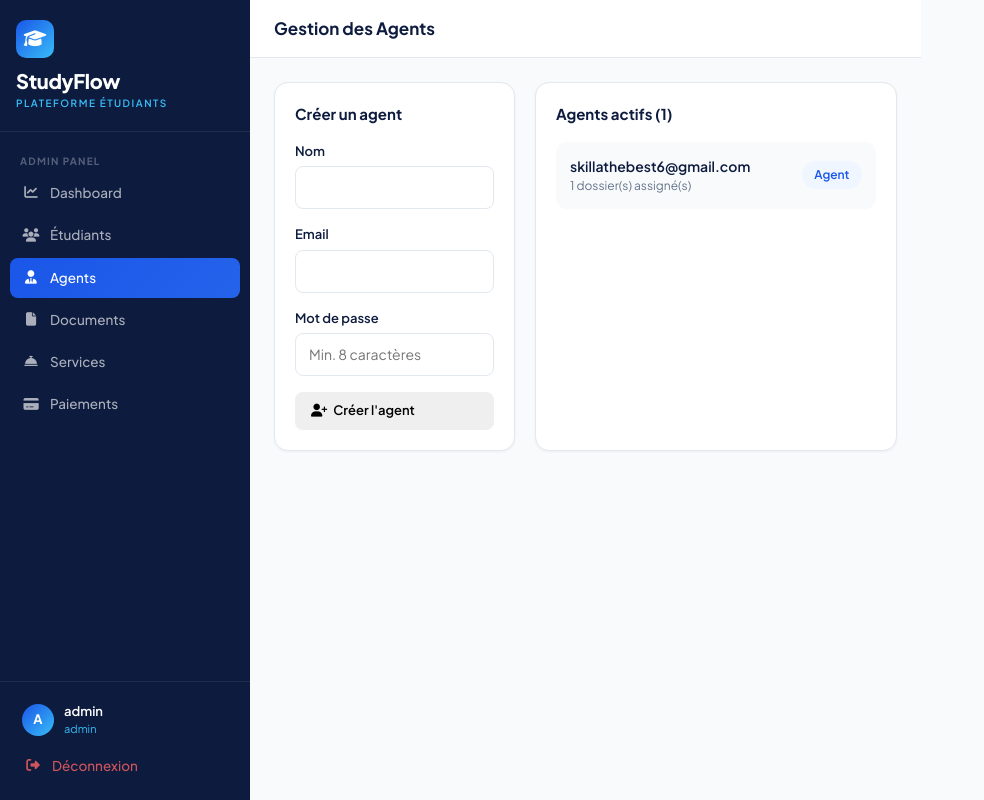
After one commit to skillathebest6-cmd/Study-flow-, a Flask app: page /admin/agents in a window 1280 px wide. The commit adds this page. Shown: the whole page, without its empty margins (0-984 px from the left). Run offline with Flask 3, Linux system fonts and the light colour scheme; a user stored in the database is signed in; some libraries are stand-ins or nearby versions.

Commit message:
Add multi-agent management: create agents, assign cases, agent view

```diff
--- a/models/user.py
+++ b/models/user.py
@@ -25,6 +25,7 @@ class StudentProfile(db.Model):
     __tablename__ = 'student_profiles'
     id = db.Column(db.Integer, primary_key=True)
     user_id = db.Column(db.Integer, db.ForeignKey('users.id'), nullable=False)
+    assigned_agent_id = db.Column(db.Integer, db.ForeignKey('users.id'), nullable=True)
     first_name = db.Column(db.String(80))
     last_name = db.Column(db.String(80))
     phone = db.Column(db.String(20))
@@ -37,6 +38,7 @@ class StudentProfile(db.Model):
     status = db.Column(db.String(30), default='nouveau')
     created_at = db.Column(db.DateTime, default=datetime.utcnow)
     documents = db.relationship('Document', backref='student', lazy=True)
+    assigned_agent = db.relationship('User', foreign_keys=[assigned_agent_id])
     payments = db.relationship('Payment', backref='student', lazy=True)
 
     @property
--- a/routes/admin.py
+++ b/routes/admin.py
@@ -11,6 +11,16 @@ def admin_required(f):
     def decorated(*args, **kwargs):
         if not current_user.is_authenticated or current_user.role != 'admin':
             flash('Accès refusé. Vous n\'êtes pas administrateur.', 'danger')
+            return redirect(url_for('auth.login'))
+        return f(*args, **kwargs)
+    return decorated
+
+def staff_required(f):
+    """Autorise admin ET agent"""
+    @wraps(f)
+    def decorated(*args, **kwargs):
+        if not current_user.is_authenticated or current_user.role not in ('admin', 'agent'):
+            flash('Accès refusé.', 'danger')
             return redirect(url_for('auth.login'))
         return f(*args, **kwargs)
     return decorated
@@ -93,8 +103,9 @@ def student_detail(sid):
     profile = StudentProfile.query.get_or_404(sid)
     docs = Document.query.filter_by(student_id=sid).all()
     payments = Payment.query.filter_by(student_id=sid).all()
+    all_agents = User.query.filter_by(role='agent').all()
     return render_template('admin/student_detail.html',
-        profile=profile, docs=docs, payments=payments
+        profile=profile, docs=docs, payments=payments, all_agents=all_agents
     )
 
 @admin_bp.route('/student/<int:sid>/status', methods=['POST'])
@@ -200,3 +211,62 @@ def update_service_status(req_id):
 
     flash('Statut mis à jour!', 'success')
     return redirect(url_for('admin.services'))
+
+@admin_bp.route('/agents', methods=['GET', 'POST'])
+@login_required
+@admin_required
+def agents():
+    if request.method == 'POST':
+        email = request.form.get('email', '').strip()
+        password = request.form.get('password', '')
+        first_name = request.form.get('first_name', '').strip()
+
+        if User.query.filter_by(email=email).first():
+            flash('Un compte avec cet email existe déjà.', 'danger')
+            return redirect(url_for('admin.agents'))
+
+        if len(password) < 8:
+            flash('Le mot de passe doit contenir au moins 8 caractères.', 'danger')
+            return redirect(url_for('admin.agents'))
+
+        agent = User(email=email, role='agent')
+        agent.set_password(password)
+        db.session.add(agent)
+        db.session.commit()
+
+        flash(f'Agent {first_name} créé avec succès.', 'success')
+        return redirect(url_for('admin.agents'))
+
+    all_agents = User.query.filter_by(role='agent').all()
+    agent_counts = {}
+    for agent in all_agents:
+        agent_counts[agent.id] = StudentProfile.query.filter_by(assigned_agent_id=agent.id).count()
+
+    return render_template('admin/agents.html', agents=all_agents, agent_counts=agent_counts)
+
+@admin_bp.route('/student/<int:sid>/assign', methods=['POST'])
+@login_required
+@admin_required
+def assign_agent(sid):
+    student = StudentProfile.query.get_or_404(sid)
+    agent_id = request.form.get('agent_id')
+
+    student.assigned_agent_id = int(agent_id) if agent_id else None
+    db.session.commit()
+
+    flash('Dossier assigné avec succès.', 'success')
+    return redirect(url_for('admin.student_detail', sid=sid))
+
+@admin_bp.route('/my-students')
+@login_required
+def my_students():
+    if current_user.role not in ('admin', 'agent'):
+        flash('Accès refusé.', 'danger')
+        return redirect(url_for('auth.login'))
+
+    if current_user.role == 'admin':
+        my_list = StudentProfile.query.all()
+    else:
+        my_list = StudentProfile.query.filter_by(assigned_agent_id=current_user.id).all()
+
+    return render_template('admin/my_students.html', students=my_list)
--- a/routes/auth.py
+++ b/routes/auth.py
@@ -24,6 +24,8 @@ def login():
     if current_user.is_authenticated:
         if current_user.role == 'admin':
             return redirect(url_for('admin.dashboard'))
+        if current_user.role == 'agent':
+            return redirect(url_for('admin.my_students'))
         return redirect(url_for('auth.dashboard'))
 
     if request.method == 'POST':
@@ -35,6 +37,8 @@ def login():
             login_user(user, remember=True)
             if user.role == 'admin':
                 return redirect(url_for('admin.dashboard'))
+            if user.role == 'agent':
+                return redirect(url_for('admin.my_students'))
             return redirect(url_for('auth.dashboard'))
         flash('Email ou mot de passe incorrect.', 'danger')
 
--- /dev/null
+++ b/templates/admin/agents.html
@@ -0,0 +1,80 @@
+{% extends "base.html" %}
+{% block title %}Gestion des Agents{% endblock %}
+
+{% block sidebar_nav %}
+<div class="nav-label">Admin Panel</div>
+<a href="{{ url_for('admin.dashboard') }}" class="sidebar-link">
+  <i class="fas fa-chart-line"></i> Dashboard
+</a>
+<a href="{{ url_for('admin.students') }}" class="sidebar-link">
+  <i class="fas fa-users"></i> Étudiants
+</a>
+<a href="{{ url_for('admin.agents') }}" class="sidebar-link active">
+  <i class="fas fa-user-tie"></i> Agents
+</a>
+<a href="{{ url_for('admin.documents') }}" class="sidebar-link">
+  <i class="fas fa-file"></i> Documents
+</a>
+<a href="{{ url_for('admin.services') }}" class="sidebar-link">
+  <i class="fas fa-concierge-bell"></i> Services
+</a>
+<a href="{{ url_for('admin.payments') }}" class="sidebar-link">
+  <i class="fas fa-credit-card"></i> Paiements
+</a>
+{% endblock %}
+
+{% block page_title %}Gestion des Agents{% endblock %}
+
+{% block content %}
+
+{% with messages = get_flashed_messages(with_categories=true) %}
+  {% if messages %}
+    {% for category, message in messages %}
+      <div class="alert alert-{{ category }}">{{ message }}</div>
+    {% endfor %}
+  {% endif %}
+{% endwith %}
+
+<div style="display:grid;grid-template-columns:1fr 1.5fr;gap:20px;">
+
+  <div class="sf-card">
+    <div style="font-size:15px;font-weight:700;color:#0D1B3E;margin-bottom:16px;">Créer un agent</div>
+    <form method="POST">
+      <input type="hidden" name="csrf_token" value="{{ csrf_token() }}">
+      <div class="mb-3">
+        <label class="sf-label">Nom</label>
+        <input type="text" name="first_name" class="sf-input" required>
+      </div>
+      <div class="mb-3">
+        <label class="sf-label">Email</label>
+        <input type="email" name="email" class="sf-input" required>
+      </div>
+      <div class="mb-3">
+        <label class="sf-label">Mot de passe</label>
+        <input type="password" name="password" class="sf-input" placeholder="Min. 8 caractères" required>
+      </div>
+      <button type="submit" class="btn-sf" style="width:100%;">
+        <i class="fas fa-user-plus"></i> Créer l'agent
+      </button>
+    </form>
+  </div>
+
+  <div class="sf-card">
+    <div style="font-size:15px;font-weight:700;color:#0D1B3E;margin-bottom:16px;">Agents actifs ({{ agents|length }})</div>
+    {% if agents %}
+      {% for agent in agents %}
+      <div style="padding:14px;background:#F8FAFC;border-radius:10px;margin-bottom:10px;display:flex;justify-content:space-between;align-items:center;">
+        <div>
+          <div style="font-weight:600;color:#0D1B3E;">{{ agent.email }}</div>
+          <div style="font-size:12px;color:#64748B;">{{ agent_counts.get(agent.id, 0) }} dossier(s) assigné(s)</div>
+        </div>
+        <span style="background:#EFF6FF;color:#1A56E8;padding:5px 12px;border-radius:20px;font-size:12px;font-weight:600;">Agent</span>
+      </div>
+      {% endfor %}
+    {% else %}
+      <p style="color:#64748B;">Aucun agent créé pour le moment.</p>
+    {% endif %}
+  </div>
+
+</div>
+{% endblock %}
--- a/templates/admin/dashboard.html
+++ b/templates/admin/dashboard.html
@@ -5,6 +5,12 @@
 <div class="nav-label">Admin Panel</div>
 <a href="{{ url_for('admin.dashboard') }}" class="sidebar-link active">
   <i class="fas fa-chart-line"></i> Dashboard
+</a>
+<a href="{{ url_for('admin.my_students') }}" class="sidebar-link">
+  <i class="fas fa-folder-open"></i> Mes Dossiers
+</a>
+<a href="{{ url_for('admin.agents') }}" class="sidebar-link">
+  <i class="fas fa-user-tie"></i> Agents
 </a>
 <a href="{{ url_for('admin.students') }}" class="sidebar-link">
   <i class="fas fa-users"></i> Étudiants
```
Also changed, not shown: templates/admin/my_students.html (added, +54 -0 lines), templates/admin/student_detail.html (+16 -0 lines), instance/studyflow.db.
